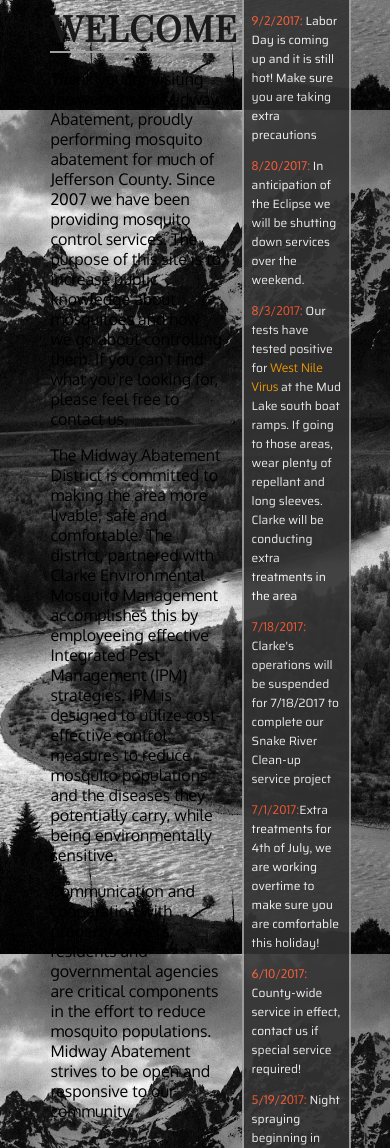
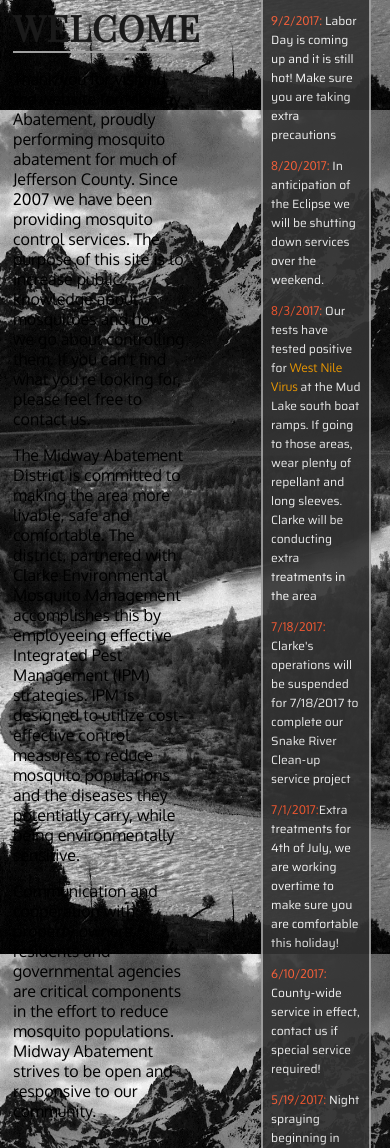
Before and after one commit to wesleygruenberg/midwayabatement, a PHP site: the page made by public/old html/index.html in a window 390 px wide. Shown: the part 734-1882 px from the top of the page. Run offline with PHP 8.4, Linux system fonts and the light colour scheme; some libraries are stand-ins or nearby versions.

Commit message:
mobile scalability

```diff
--- a/public/css/style.css
+++ b/public/css/style.css
@@ -389,7 +389,7 @@ footer .last-child{
 	height: auto ;
 	height: 100%;
 	margin: 0 auto 42px; /* the bottom margin is the negative value of the footer's height */
-	margin-left: 10%;
+	margin-left: 2%%;
 	margin-top: 14px;
 }
 
@@ -510,7 +510,7 @@ footer .last-child{
 
 #news-bulletin {
 	position: absolute;
-	right: 10%;
+	right: 5%;
 	margin-top: 14px;
 	width: 28%;
 	background-color: #333;
```
